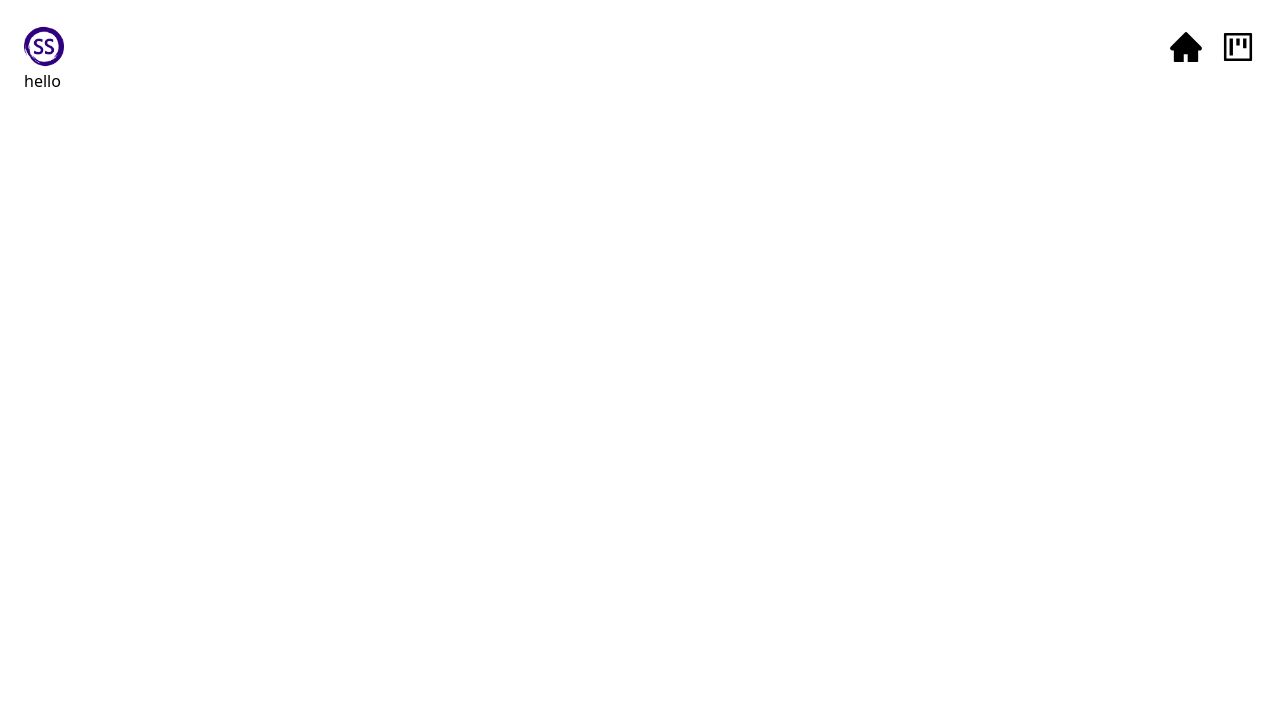
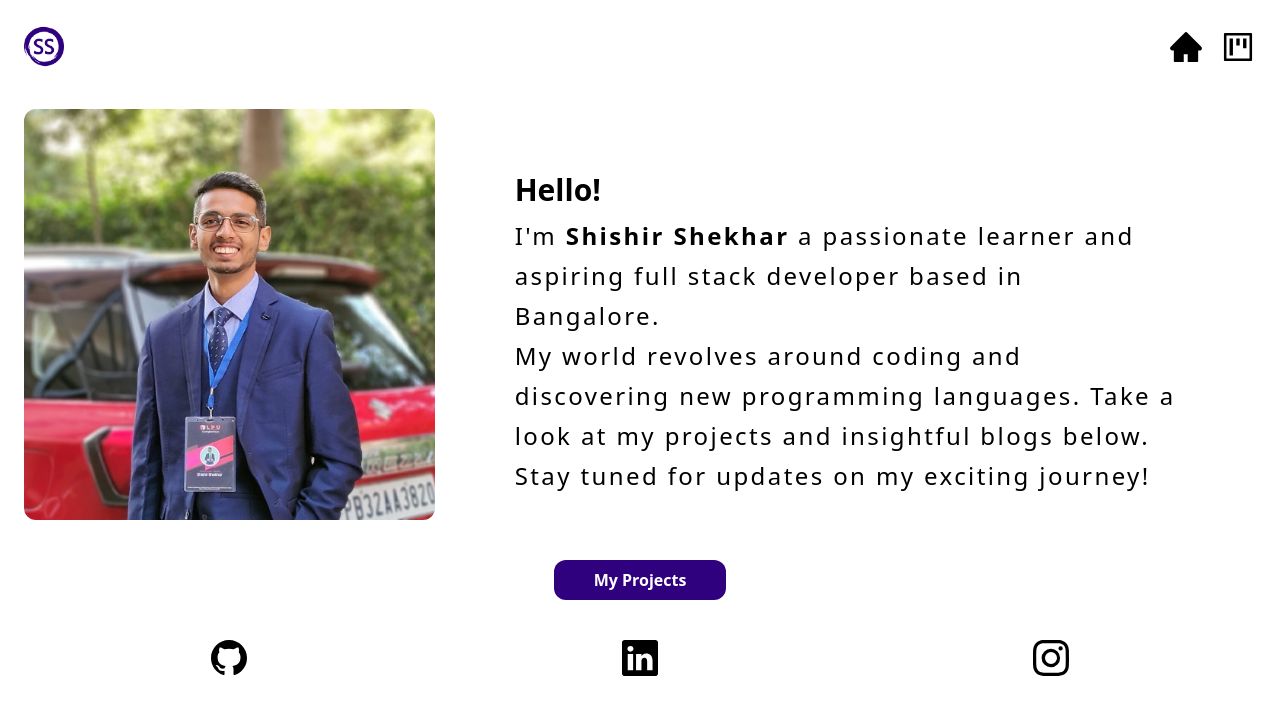
Before and after one commit to ShishirShekhar/portfolio_v3, a React (Create React App) app: page / in a window 1280 px wide. Shown: the top 714 px of the page. Built offline with nearby package versions, Linux system fonts and the light colour scheme.

Commit message:
dashboard

```diff
--- a/src/components/Dashboard.jsx
+++ b/src/components/Dashboard.jsx
@@ -1,7 +1,60 @@
+import { Link } from "react-router-dom";
+import { BsGithub, BsInstagram, BsLinkedin } from "react-icons/bs";
+import profile from "../img/profile.jpg";
+
 const Dashboard = () => {
   return (
-    <div className="">
-      hello
+    <div className="flex flex-col pt-10">
+      <div className="flex flex-col md:flex-row items-center">
+        <img src={profile} alt="profile" className="rounded-xl md:w-1/2 lg:w-1/3" />
+
+        <div className="lg:px-20 md:px-10">
+          <h1 className="text-3xl font-bold pt-10">Hello!</h1>
+          <p className="pt-2 text-2xl font-thin leading-8 lg:leading-10 tracking-wide lg:tracking-widest">
+            I'm <span className="font-bold">Shishir Shekhar</span> a passionate
+            learner and aspiring full stack developer based in Bangalore.
+          </p>
+          <p className="text-2xl font-thin leading-8 lg:leading-10 tracking-wide lg:tracking-widest">
+            My world revolves around coding and discovering new programming
+            languages. Take a look at my projects and insightful blogs below.
+            Stay tuned for updates on my exciting journey!
+          </p>
+        </div>
+      </div>
+
+      <div className="pt-10 flex flex-col gap-10">
+        <div className="flex justify-center">
+          <Link to="/projects">
+            <p className="bg-[#30017E] rounded-xl text-white font-semibold py-2 text-center px-10">
+              My Projects
+            </p>
+          </Link>
+        </div>
+
+        <div className="flex justify-around w-full">
+          <a
+            href="https://github.com/ShishirShekhar"
+            target="_blank"
+            rel="noreferrer"
+          >
+            <BsGithub className="text-4xl" />
+          </a>
+          <a
+            href="https://www.linkedin.com/in/shishir-shekhar/"
+            target="_blank"
+            rel="noreferrer"
+          >
+            <BsLinkedin className="text-4xl" />
+          </a>
+          <a
+            href="https://www.instagram.com/sol_shishir/"
+            target="_blank"
+            rel="noreferrer"
+          >
+            <BsInstagram className="text-4xl" />
+          </a>
+        </div>
+      </div>
     </div>
   );
 };
```
Also changed, not shown: src/img/profile.jpg (added).
